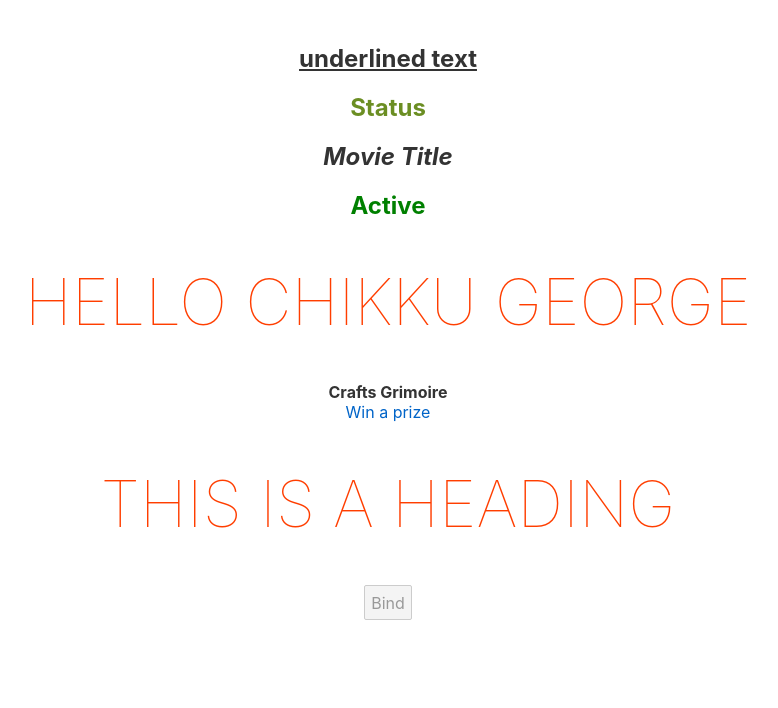
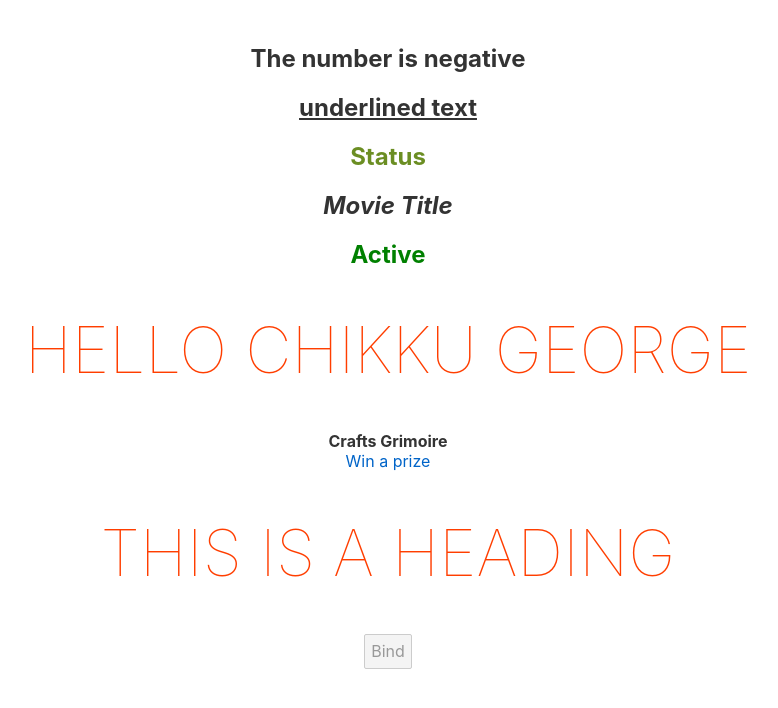
Before and after one commit to chikkugeorge24/svelte, a Svelte app in the folder hello-world/: page / in a window 1280 px wide. Shown: the top 708 px of the page, without its empty margins (252-1030 px from the left). Built offline with nearby package versions, Linux system fonts and the light colour scheme.

Commit message:
Conditional rendering

```diff
--- a/hello-world/src/App.svelte
+++ b/hello-world/src/App.svelte
@@ -7,9 +7,19 @@
   const status = "success";
   const isPromoted = true;
   const active = true;
+  const num = -5;
 </script>
 
 <main>
+  {#if num === 0}
+    <h2>The number is zero</h2>
+  {:else if num < 0}
+    <h2>The number is negative</h2>
+  {:else if num > 0}
+    <h2>The number is positive</h2>
+  {:else}
+    <h2>Not a number</h2>
+  {/if}
   <h2 class="underline">underlined text</h2>
   <h2 class={status}>Status</h2>
   <h2 class:promoted={isPromoted}>Movie Title</h2>
```
